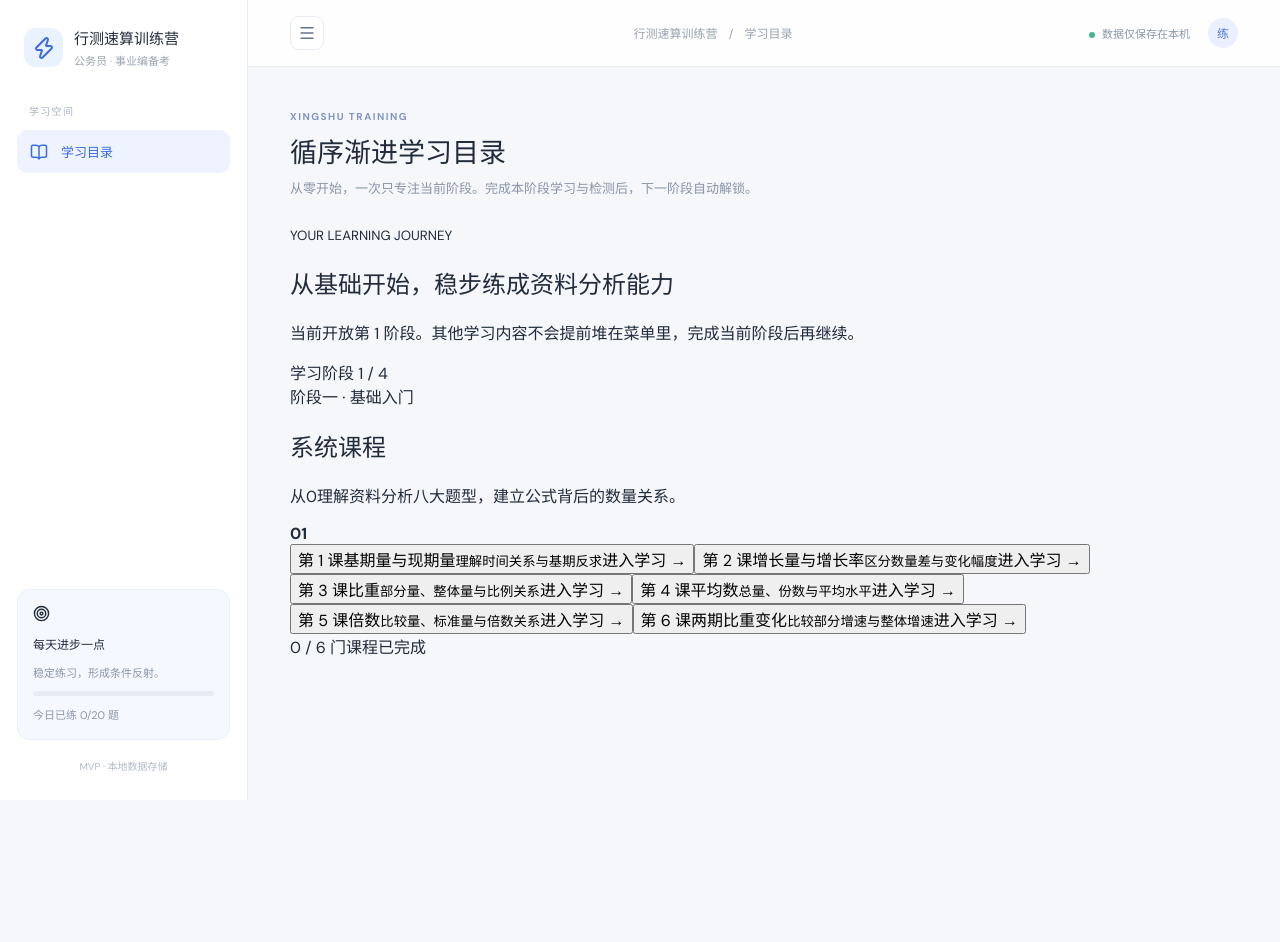
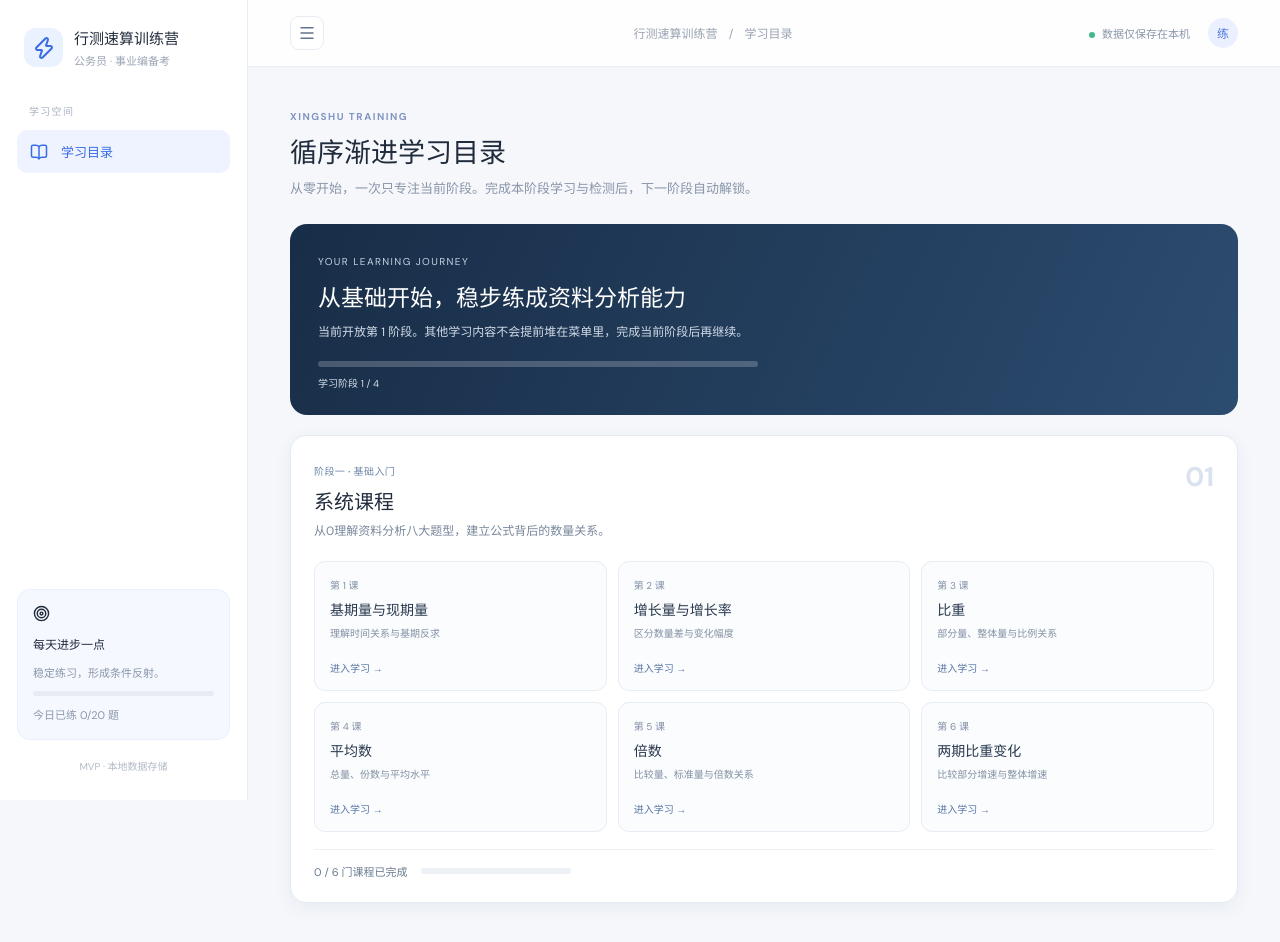
Before and after one commit to xiaohuozi500/xingsu-sucal-training-camp, a React (Vite) app: page / in a window 1280 px wide. Shown: the top 942 px of the page. Before the commit the page ends 800 px from the top, so only its background shows below. Built offline with nearby package versions, Linux system fonts and the light colour scheme.

Commit message:
Design focused staged learning directory and course progression cards

```diff
--- a/src/style.css
+++ b/src/style.css
@@ -178,3 +178,26 @@
 .coach-skill-card>p{font-size:10px;color:#8491a3;margin:0 0 12px}
 .coach-note{margin-top:18px;padding:15px 17px;background:#f6f8fb;border-radius:12px}.coach-note b{font-size:12px}.coach-note p{font-size:11px;color:#718198;line-height:1.9;margin:6px 0 0}
 @media(max-width:700px){.coach-hero{padding:19px;align-items:flex-start}.coach-hero h2{font-size:18px}.coach-score{min-width:82px;padding-left:12px}.coach-score b{font-size:25px}.coach-next{align-items:flex-start;flex-direction:column}.coach-skill-grid{grid-template-columns:1fr}.coach-section-head{align-items:flex-start;gap:10px;flex-direction:column}}
+
+/* Progressive curriculum: reveal only the current learning phase */
+.path-welcome{padding:25px 28px;border-radius:17px;background:linear-gradient(115deg,#182d47,#2c4c70);color:#fff;margin:0 0 20px}
+.path-welcome>small{font-size:10px;letter-spacing:1.4px;color:#c5d2e1}.path-welcome h2{font-size:23px;margin:9px 0}.path-welcome p{font-size:12px;color:#d2dce8;line-height:1.8;margin:0 0 17px}.path-welcome>span{display:block;font-size:10px;color:#d5deea;margin-top:8px}
+.path-overall{height:6px;max-width:440px;background:#ffffff35;border-radius:8px;overflow:hidden}.path-overall i{display:block;height:100%;background:#b6d1f5;border-radius:8px;transition:width .2s}
+.path-stage-card{background:#fff;border:1px solid #e5ebf2;border-radius:16px;padding:23px;margin-bottom:17px;box-shadow:0 5px 18px #253a5510}
+.path-stage-card.unlocked{border-color:#cbd9ea}
+.path-stage-head{display:flex;justify-content:space-between;align-items:flex-start;gap:15px;margin-bottom:19px}
+.path-stage-head span{font-size:10px;color:#6c86a9;font-weight:700;letter-spacing:.4px}
+.path-stage-head h2{font-size:20px;margin:6px 0}.path-stage-head p{font-size:12px;color:#78879b;line-height:1.8;margin:0;max-width:660px}
+.path-stage-number{font-size:27px;color:#d9e2ee;font-weight:700}
+.path-course-grid{display:grid;grid-template-columns:repeat(3,minmax(0,1fr));gap:11px}
+.path-course{display:flex;flex-direction:column;align-items:flex-start;gap:7px;text-align:left;padding:15px;border:1px solid #e7edf4;border-radius:11px;background:#fbfcfe;cursor:pointer;min-height:130px;transition:border-color .15s,background .15s}
+.path-course:hover{border-color:#9db2d2;background:#f5f8fc}.path-course.completed{background:#f2f8f4;border-color:#d4e8da}
+.path-course>span{font-size:10px;color:#8291a5}.path-course>b{font-size:14px;color:#29394e}.path-course>small{font-size:10px;color:#8290a2;line-height:1.6}.path-course>em{font-size:10px;color:#5676a4;font-style:normal;margin-top:auto}.path-course.completed>em{color:#3b8a5e}
+.path-stage-foot{border-top:1px solid #edf1f5;margin-top:17px;padding-top:13px;display:flex;align-items:center;gap:13px;flex-wrap:wrap;font-size:11px;color:#687a91}
+.path-stage-progress{height:6px;width:150px;background:#edf1f5;border-radius:8px;overflow:hidden}.path-stage-progress i{height:100%;display:block;background:#7898c7;border-radius:8px}.path-stage-foot>small{font-size:10px;color:#93a0b0}
+.path-action-grid{display:grid;grid-template-columns:repeat(3,minmax(0,1fr));gap:11px}
+.path-action-grid button{display:flex;flex-direction:column;align-items:flex-start;gap:8px;text-align:left;padding:17px;border:1px solid #e7edf4;border-radius:11px;background:#fbfcfe;cursor:pointer;min-height:110px}
+.path-action-grid button:hover{background:#f5f8fc;border-color:#9db2d2}.path-action-grid b{font-size:13px;color:#29394e}.path-action-grid small{font-size:10px;color:#8290a2;line-height:1.6}.path-action-grid em{font-size:10px;color:#5676a4;font-style:normal;margin-top:auto}
+.lesson-course-picker button.completed{border-color:#d4e8da;background:#f2f8f4}
+@media(max-width:800px){.path-course-grid{grid-template-columns:repeat(2,minmax(0,1fr))}.path-action-grid{grid-template-columns:1fr 1fr}}
+@media(max-width:560px){.path-welcome{padding:19px}.path-welcome h2{font-size:19px}.path-stage-card{padding:16px}.path-course-grid,.path-action-grid{grid-template-columns:1fr}.path-course{min-height:108px}.path-stage-head h2{font-size:18px}}
```
